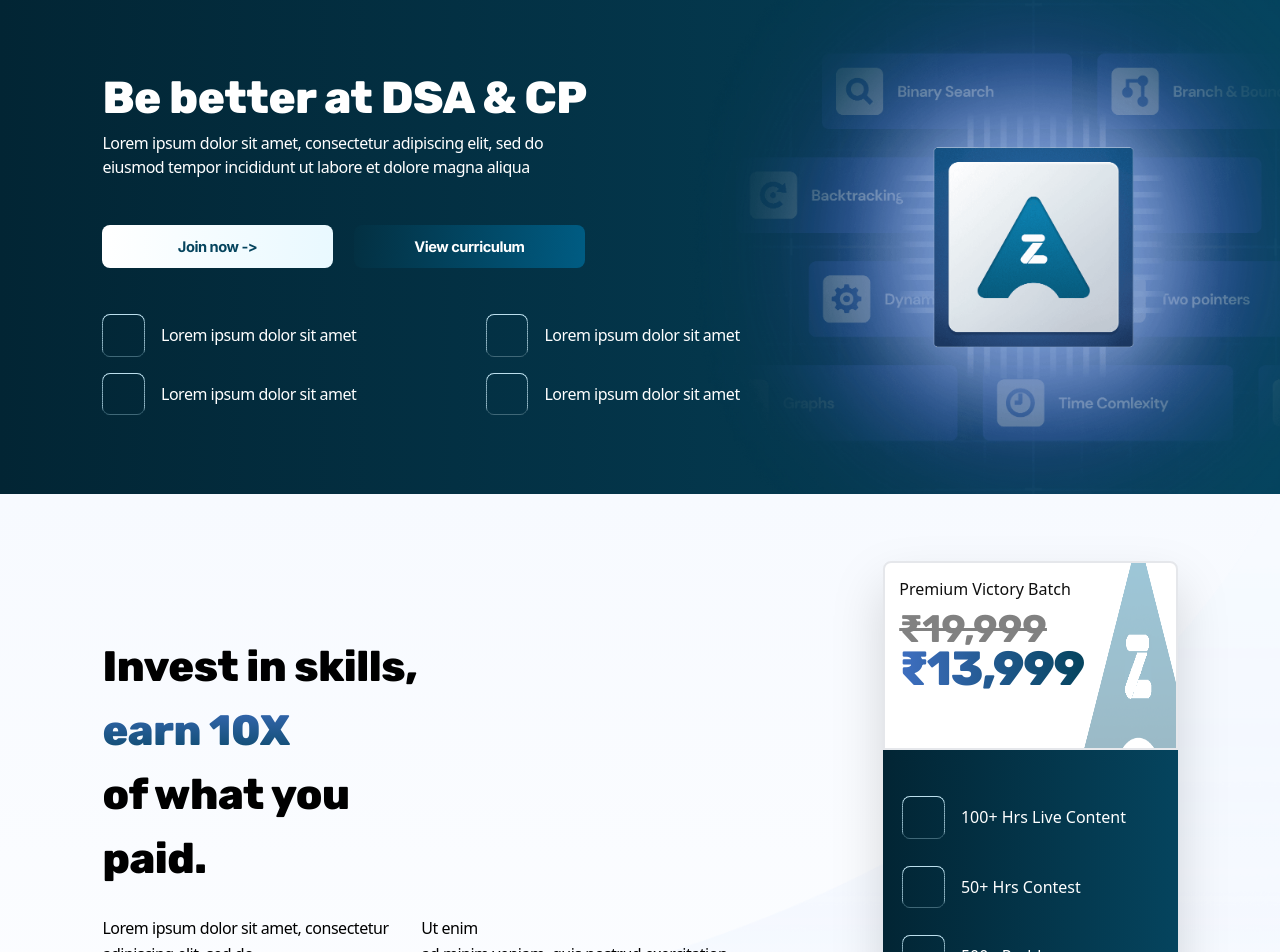
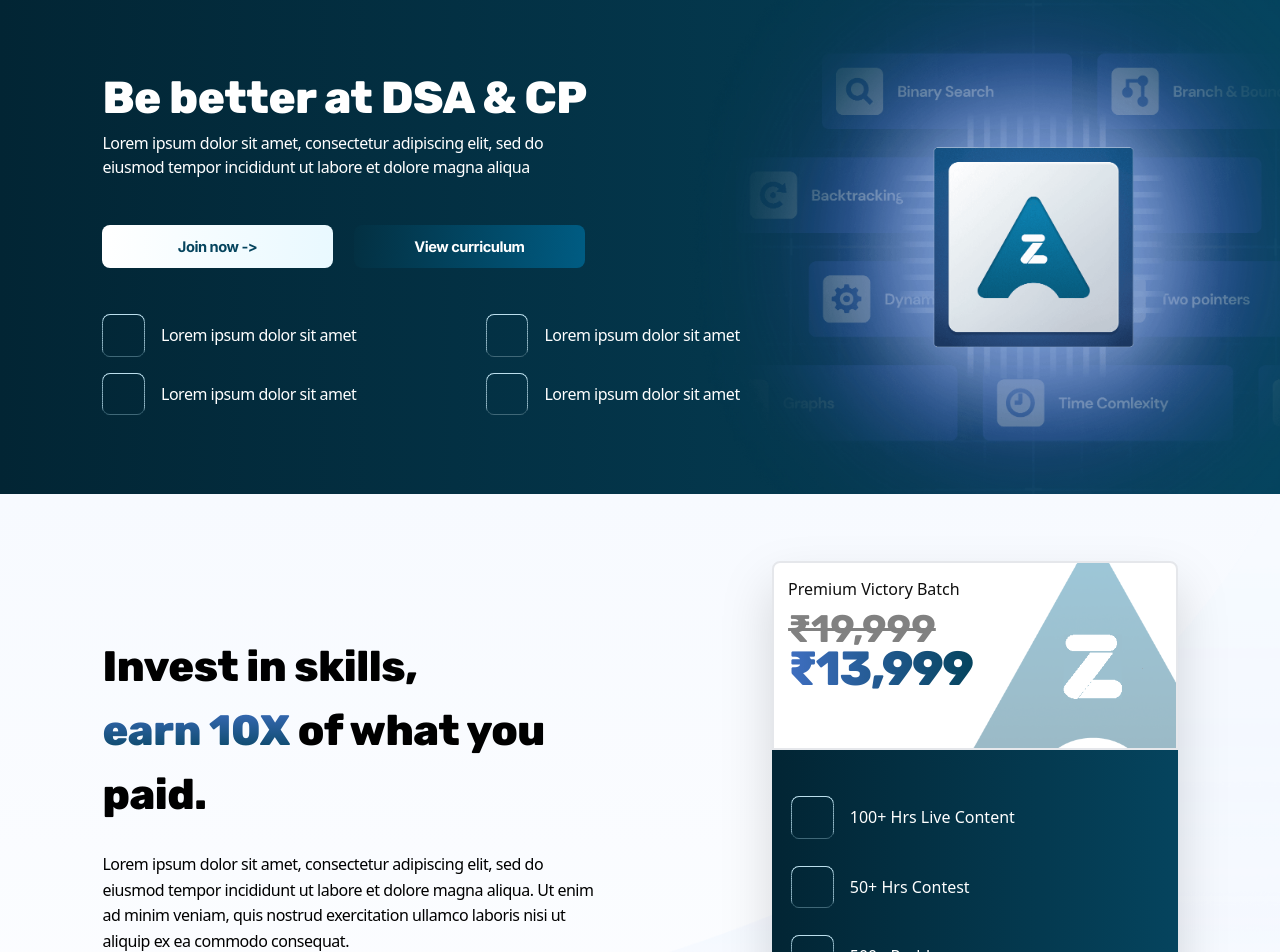
Before and after one commit to suriyaaap13/AZ-Assignment, a React (Vite) app: page / in a window 1280 px wide. Shown: the top 952 px of the page. Built offline with nearby package versions, Linux system fonts and the light colour scheme.

Commit message:
Make the Supporting text responsive in the Course Section

```diff
--- a/src/App.jsx
+++ b/src/App.jsx
@@ -94,12 +94,12 @@ export default function App() {
 
           {/* Hero Text in Course Purchase Section */}
           <div className=' font-rubik font-extrabold sm:text-center lg:text-left sm:text-[8.2vw] md:text-[3.33vw] text-[#000000]'>
-            Invest in skills, <br/> <span className='sm:block gradient-earn10X'>earn 10X</span> of what you <span className='md:block'>paid.</span>
+            Invest in skills, <br/> <span className='sm:block lg:inline gradient-earn10X'>earn 10X</span> of what you <span className='md:block'>paid.</span>
           </div>
 
           {/* Supporting Text in Purchase Section */}
-          <div className='sm:w-full sm:my-[6.15vw] md:my-[2vw] text-[#000000] font-dmSans font-normal tracking-[-0.03em] md:leading-[2vw] sm:text-[3.1vw] md:text-[1.25vw] sm:flex sm:justify-center sm:items-center'>
-            Lorem ipsum dolor sit amet, consectetur adipiscing elit, sed do <br/> eiusmod tempor incididunt ut labore et dolore magna aliqua. <span className='sm:invisible md:visible'>Ut enim <br/> ad minim veniam, quis nostrud exercitation ullamco laboris nisi ut <br/> aliquip ex ea commodo consequat.</span>
+          <div className='sm:w-full sm:my-[6.15vw] md:my-[2vw] text-[#000000] font-dmSans font-normal tracking-[-0.03em] md:leading-[2vw] sm:text-[3.1vw] md:text-[1.25vw] sm:text-center md:text-left'>
+            Lorem ipsum dolor sit amet, consectetur adipiscing elit, sed do <br/> eiusmod tempor incididunt ut labore et dolore magna aliqua. <span className='sm:hidden md:inline'>Ut enim <br/> ad minim veniam, quis nostrud exercitation ullamco laboris nisi ut <br/> aliquip ex ea commodo consequat.</span>
           </div>
           {/* End of Supporting Text in Purchase Section */}
 
```
